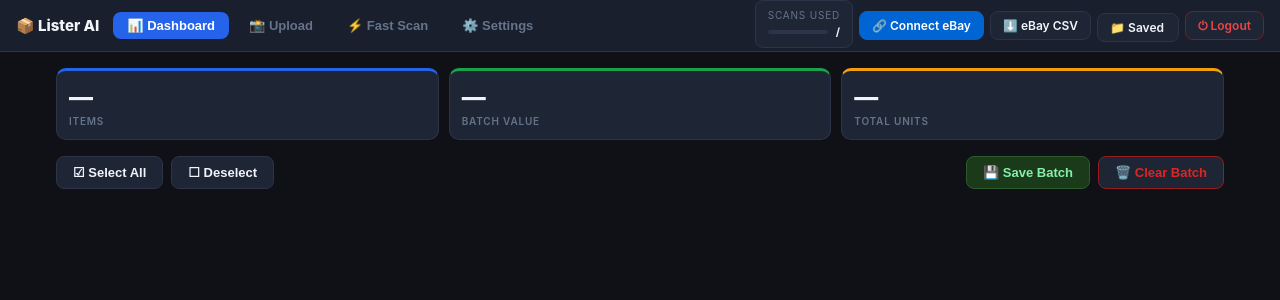
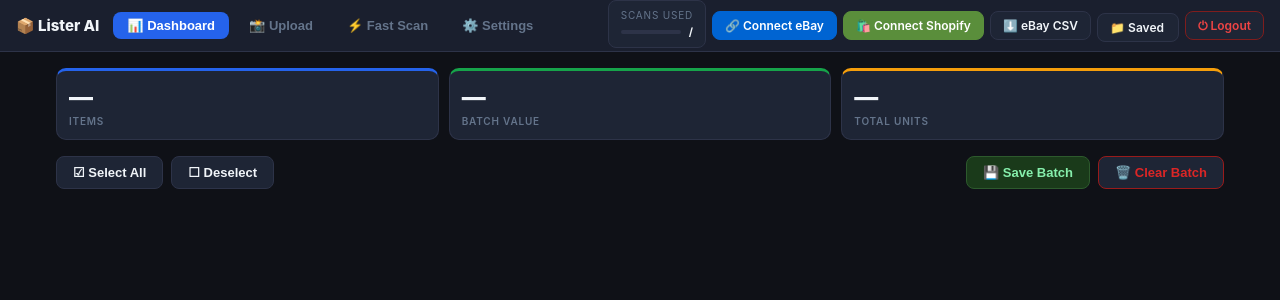
Before and after one commit to lilbeecreative/lister-web, a FastAPI app: template templates/index.html in a window 1280 px wide. Shown: the top 300 px of the page. Run offline with FastAPI, Linux system fonts and the light colour scheme; the template is opened without the code that fills it, so the values that code supplies are empty; some libraries are stand-ins or nearby versions.

Commit message:
add Connect Shopify button to dashboard

```diff
--- a/templates/index.html
+++ b/templates/index.html
@@ -232,6 +232,7 @@ select.field-input { background: #fff; color: #0f172a; }
     </div>
   </div>
   <a class="nav-download" href="#" onclick="connectEbay();return false;" id="ebay-connect-btn" style="background:#0064D2;color:#fff;border-color:#0064D2;">🔗 Connect eBay</a>
+  <a class="nav-download" href="#" onclick="connectShopify();return false;" id="shopify-connect-btn" style="background:#5a8e3b;color:#fff;border-color:#5a8e3b;">🛍️ Connect Shopify</a>
   <a class="nav-download" href="#" onclick="window.location.href='/api/export/ebay-csv';return false;">⬇️ eBay CSV</a>
   <div style="position:relative;">
     <a class="nav-download" href="#" onclick="toggleSavedBatchesDropdown(event)" id="saved-batches-trigger">📁 <span id="saved-batches-trigger-label">Saved</span> <span id="saved-batches-trigger-count" style="color:var(--muted);font-size:10px;margin-left:2px;"></span></a>
@@ -1743,6 +1744,36 @@ function exitSavedBatch() {
   else location.reload();
 }
 
+
+async function connectShopify() {
+  try {
+    const r = await fetch('/api/shopify/status');
+    const d = await r.json();
+    if (d.connected) {
+      if (confirm('Shopify is connected to ' + d.shop_domain + '. Disconnect?')) {
+        await fetch('/api/shopify/disconnect', {method:'POST'});
+        location.reload();
+      }
+    } else {
+      window.location.href = '/shopify/connect';
+    }
+  } catch(e) {
+    window.location.href = '/shopify/connect';
+  }
+}
+(async function() {
+  try {
+    const r = await fetch('/api/shopify/status');
+    const d = await r.json();
+    const btn = document.getElementById('shopify-connect-btn');
+    if (btn && d.connected) {
+      btn.innerHTML = '✓ Shopify Connected';
+      btn.style.background = '#22c55e';
+      btn.style.borderColor = '#22c55e';
+    }
+  } catch(e) {}
+})();
+
 </script>
 
 </body>
```
